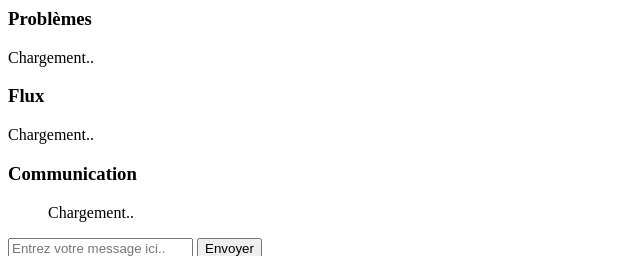
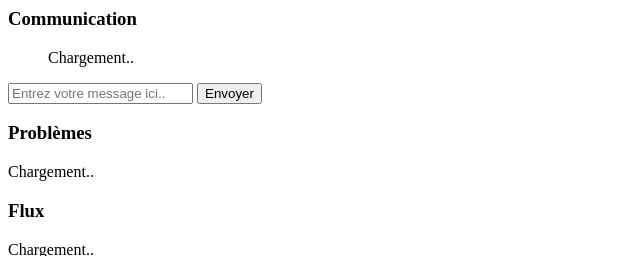
Before and after one commit to ungdev/Flux, a PHP site: page /home2.php in a window 1280 px wide. Shown: the top 256 px of the page, without its empty margins (0-640 px from the left). Run offline with PHP 8.4, Linux system fonts and the light colour scheme.

Commit message:
Add group chat

```diff
--- a/controllers/AdminController.php
+++ b/controllers/AdminController.php
@@ -64,6 +64,10 @@
 				$json['problemList'] = $problemModel->listForEspace($json['espace']['id'])->fetchAll(\PDO::FETCH_ASSOC);
 				$json['fluxList'] = $fluxModel->listForEspace($json['espace']['id'])->fetchAll(\PDO::FETCH_ASSOC);
 				$json['messageList'] = $chatModel->messageListForEspace($_GET['id'])->fetchAll(\PDO::FETCH_ASSOC);
+			}
+			else if($_GET['panel'] == 'chat-group' && !empty($_GET['id'])) {
+
+				$json['messageList'] = $chatModel->droitMessageListForAdmin($_GET['id'])->fetchAll(\PDO::FETCH_ASSOC);
 			}
 		}
 
--- a/views/Admin/home2.php
+++ b/views/Admin/home2.php
@@ -8,6 +8,33 @@
 <div class="row admin">
 	<div class="col-md-9" id="panel-container">
 
+
+
+		<!-- Panel used when on chat-user click -->
+		<div class="row espace" id="chat-group">
+			<div class="col-md-12">
+
+				<div class="panel panel-default chat-panel">
+					<div class="panel-heading">
+						<h3 class="panel-title">Communication</h3>
+					</div>
+					<div class="panel-body chat-panel-body">
+						<ul class="chat">
+							Chargement..
+						</ul>
+					</div>
+					<div class="panel-footer">
+						<div class="input-group">
+							<input type="text" class="form-control input-sm" placeholder="Entrez votre message ici.."  maxlength="500"/>
+							<span class="input-group-btn">
+								<button class="btn btn-primary btn-sm">
+								Envoyer</button>
+							</span>
+						</div>
+					</div>
+				</div>
+			</div>
+		</div>
 
 		<!-- Panel used when on chat-user click -->
 		<div class="row espace" id="chat-user">
@@ -36,20 +63,20 @@
 			<!-- Richt sidebar : Chat -->
 			<div class="col-md-4">
 
-				<div class="panel panel-default" id="chat-panel">
+				<div class="panel panel-default chat-panel">
 					<div class="panel-heading">
 						<h3 class="panel-title">Communication</h3>
 					</div>
 					<div class="panel-body chat-panel-body">
-						<ul class="chat" id="chat">
+						<ul class="chat">
 							Chargement..
 						</ul>
 					</div>
 					<div class="panel-footer">
 						<div class="input-group">
-							<input id="btn-input" type="text" class="form-control input-sm" placeholder="Entrez votre message ici.."  maxlength="500"/>
+							<input type="text" class="form-control input-sm" placeholder="Entrez votre message ici.."  maxlength="500"/>
 							<span class="input-group-btn">
-								<button class="btn btn-primary btn-sm" id="btn-chat">
+								<button class="btn btn-primary btn-sm">
 								Envoyer</button>
 							</span>
 						</div>
```
Also changed, not shown: models/Chat.php (+18 -0 lines), web/js/admin.js (+23 -11 lines).
